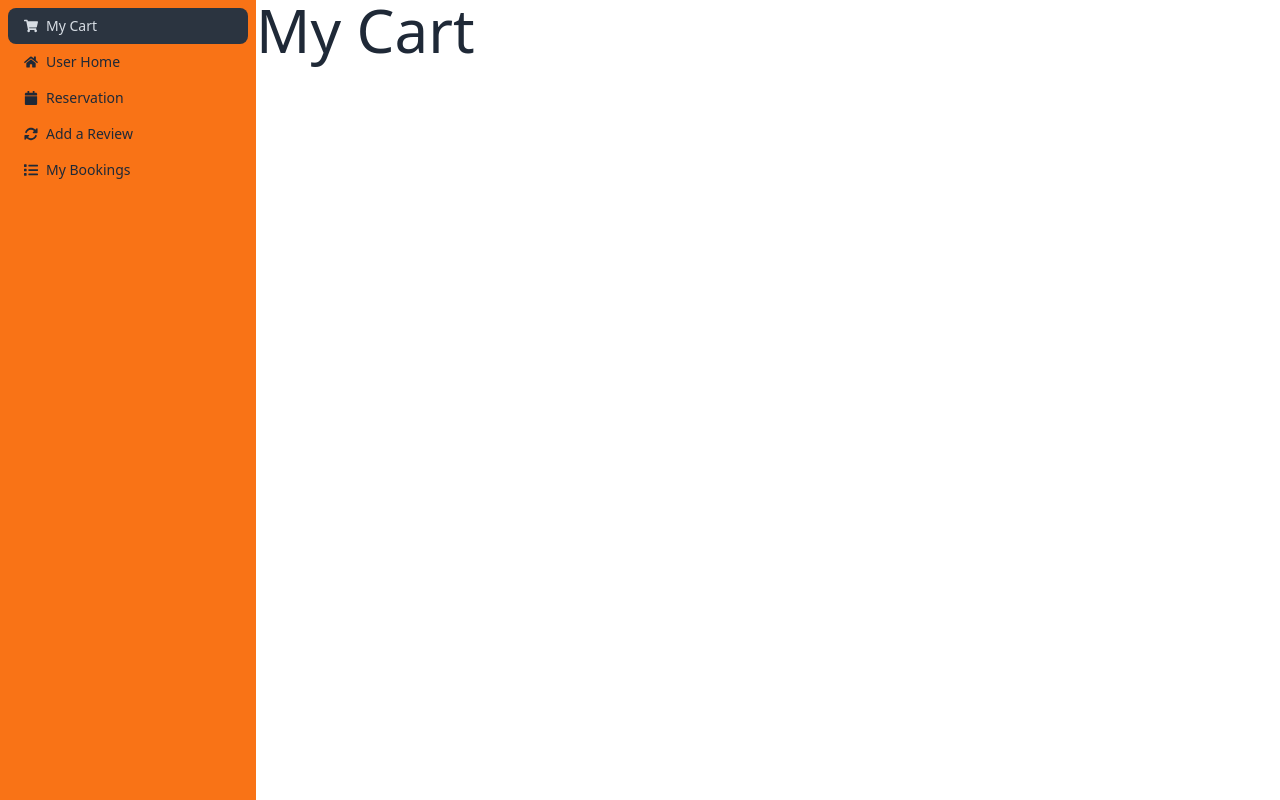
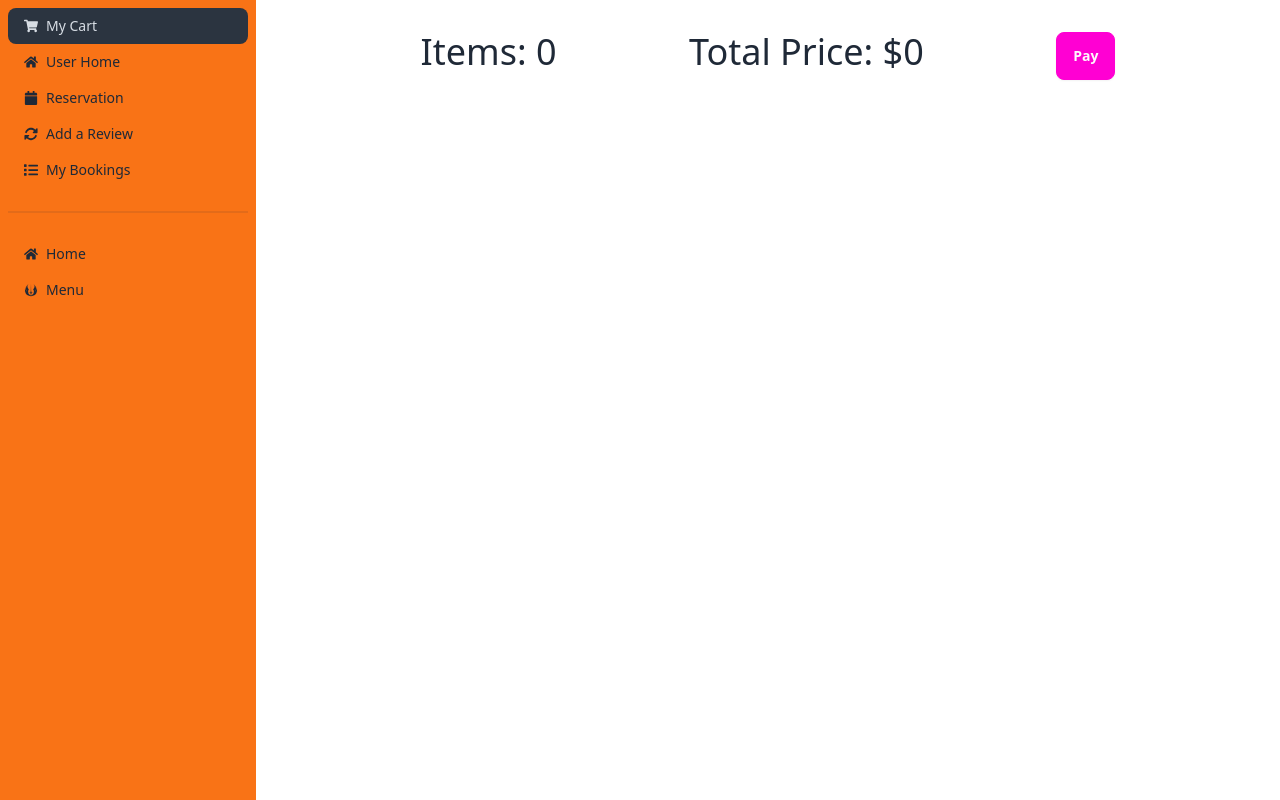
Before and after one commit to hasanalam24/Bristo-Boss-mile-12, a React (Vite) app: page /dashboard/cart in a window 1280 px wide. Built offline with nearby package versions, Linux system fonts and the light colour scheme; no server answers.

Commit message:
my cart item length and use Reduce to sum price

```diff
--- a/src/Layout/Dashboard.jsx
+++ b/src/Layout/Dashboard.jsx
@@ -1,4 +1,4 @@
-import { FaCalendar, FaHome, FaList, FaShoppingCart } from "react-icons/fa";
+import { FaCalendar, FaHome, FaJediOrder, FaList, FaShoppingCart } from "react-icons/fa";
 import { FaRotate } from "react-icons/fa6";
 import { NavLink, Outlet } from "react-router-dom";
 
@@ -38,11 +38,25 @@ const Dashboard = () => {
                             <FaList></FaList>
                             My Bookings</NavLink>
                     </li>
+                    <div className="divider"></div>
+
+                    <li>
+
+                        <NavLink to="/">
+                            <FaHome></FaHome>
+                            Home</NavLink>
+                    </li>
+                    <li>
+
+                        <NavLink to="/order/salad">
+                            <FaJediOrder></FaJediOrder>
+                            Menu</NavLink>
+                    </li>
                 </ul>
             </div>
 
             {/* dashboard content */}
-            <div className="flex-1">
+            <div className="flex-1 p-8">
                 <Outlet></Outlet>
             </div>
         </div>
--- a/src/Pages/Dashbord/Cart/Cart.jsx
+++ b/src/Pages/Dashbord/Cart/Cart.jsx
@@ -1,10 +1,22 @@
+import useCart from "../../../Hooks/useCart";
 
 const Cart = () => {
+
+    const [cart] = useCart()
+
+    const totalPrice = cart.reduce((previousTotal, currentTotal) => previousTotal + currentTotal.price, 0)
+
     return (
         <div>
-            <h2 className="text-6xl">
-                My Cart
-            </h2>
+            <div className="flex justify-evenly">
+                <h2 className="text-4xl">
+                    Items: {cart.length}
+                </h2>
+                <h2 className="text-4xl">
+                    Total Price: ${totalPrice}
+                </h2>
+                <button className="btn btn-secondary">Pay</button>
+            </div>
         </div>
     );
 };
```
